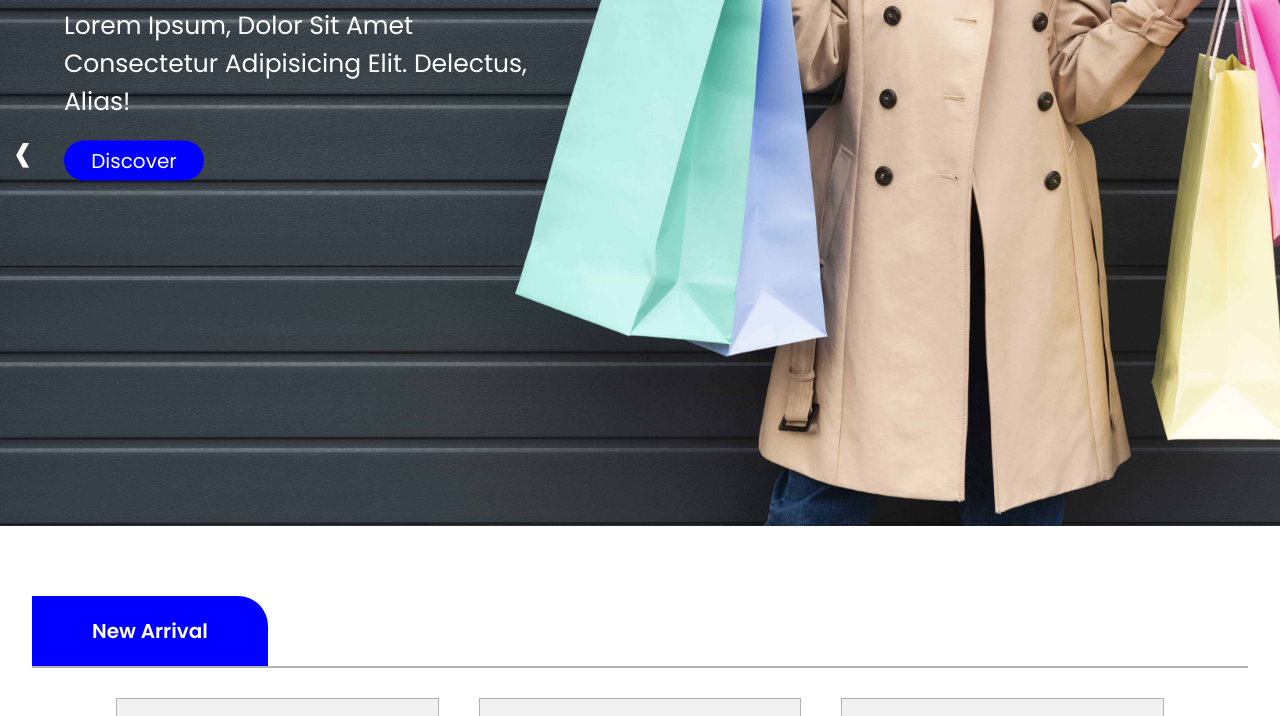
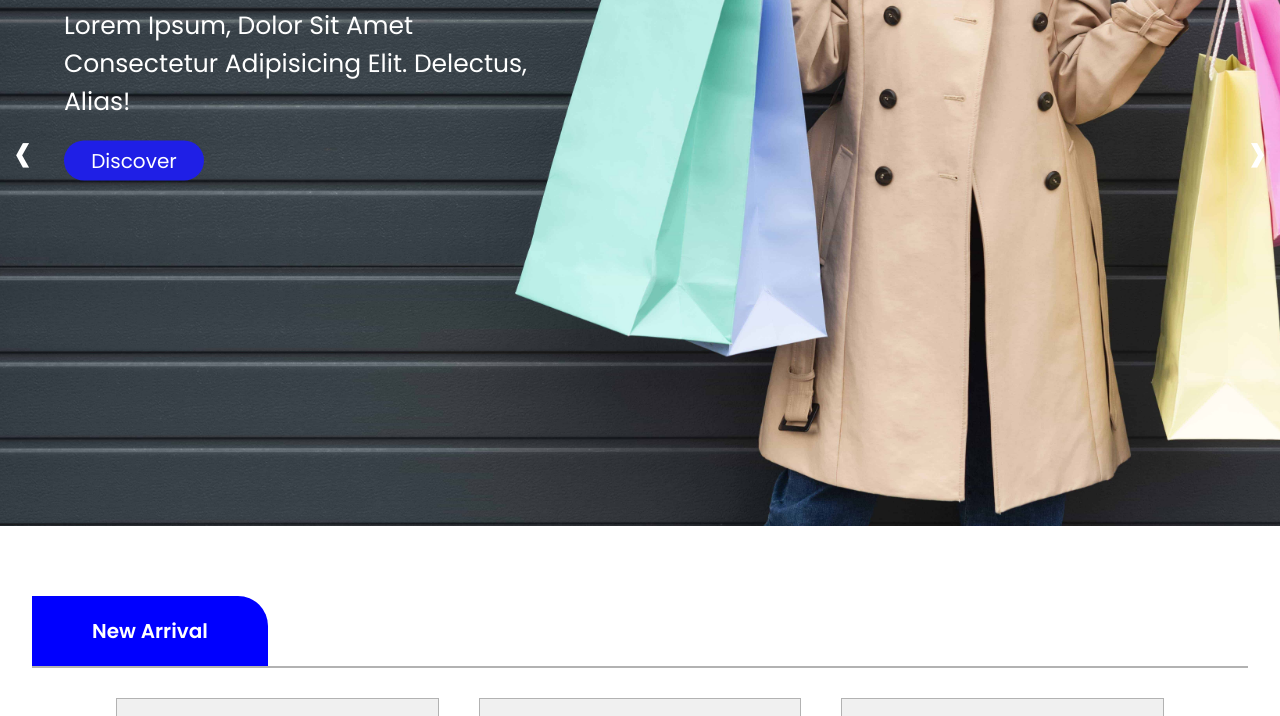
Before and after one commit to gasht1/test, a plain HTML site: page index.html in a window 1280 px wide. Shown: the part 584-1300 px from the top of the page. Drawn offline with nearby package versions, Linux system fonts and the light colour scheme.

Commit message:
color changed

```diff
--- a/css.css
+++ b/css.css
@@ -23,7 +23,7 @@ html {
 .btn{
   height: 4rem;
   width: 14rem;
-  background:blue;
+  background:rgb(31, 31, 230);
   color:#fff;
   font-size: 2rem;
   cursor: pointer;
```
